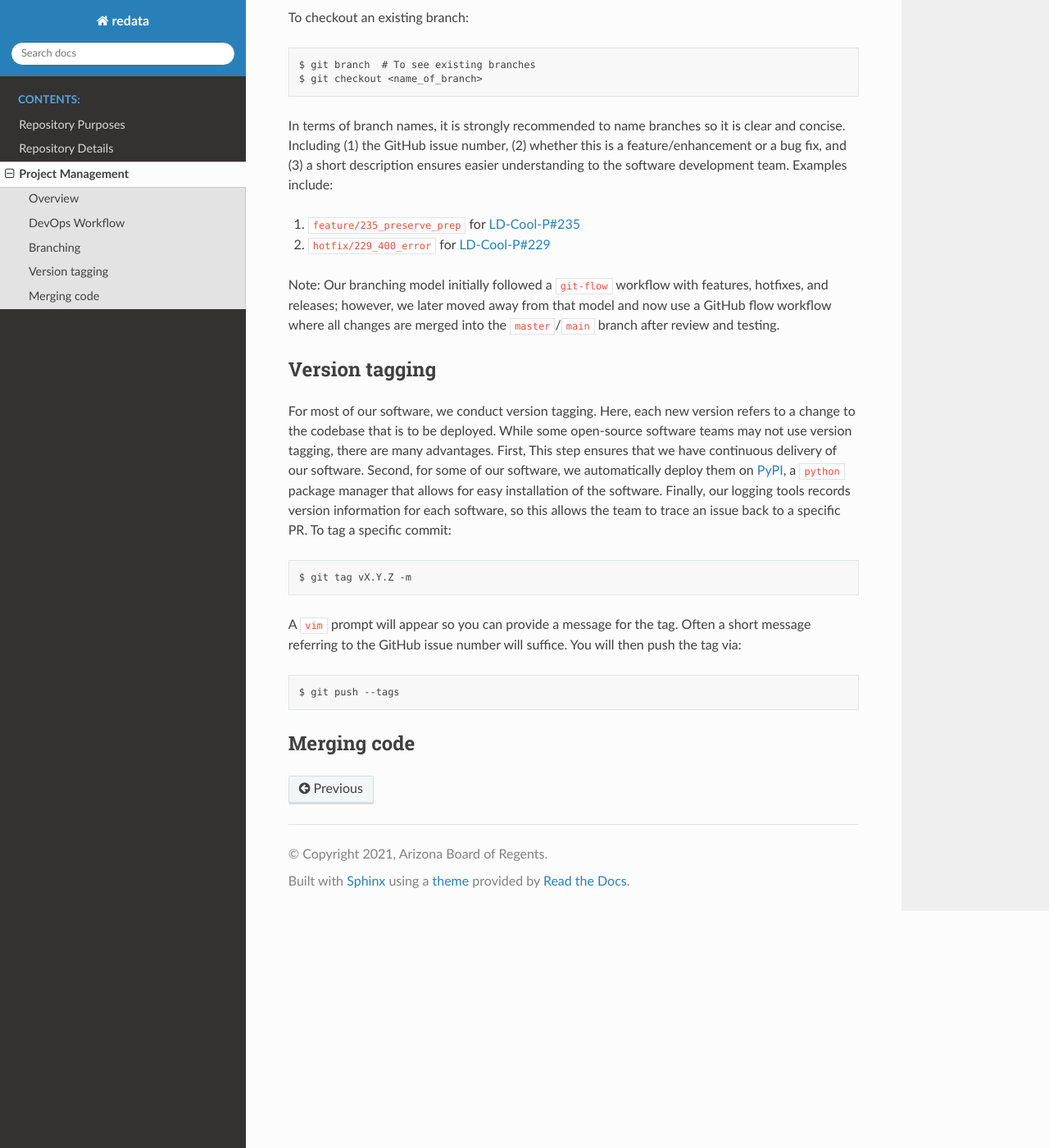
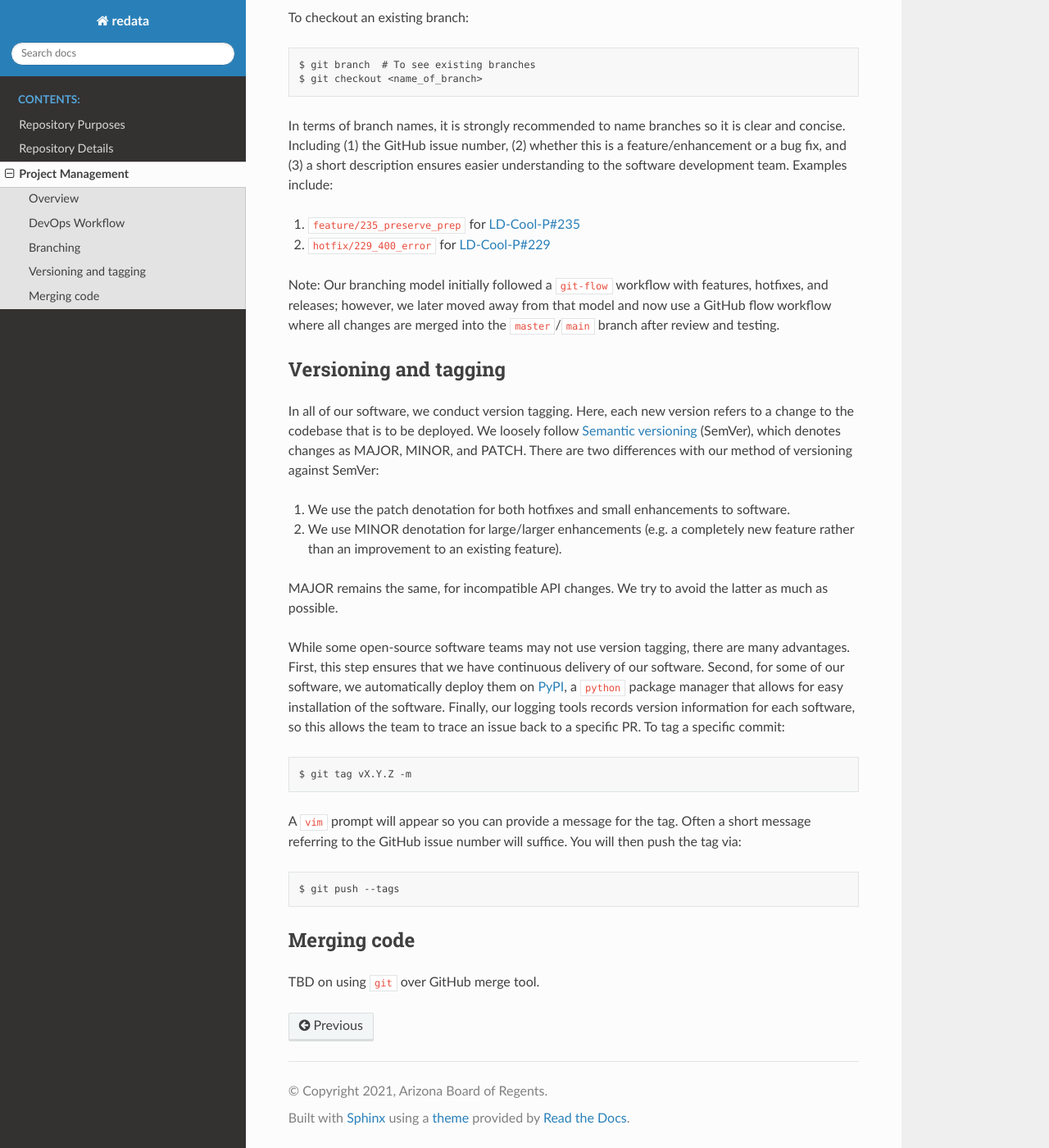
Before and after one commit to UAL-RE/redata-docs, a Sphinx documentation site: the page built from source/project-management.rst, in a window 1280 px wide and 1400 px high, scrolled down 1175 px. Shown: the whole window at 82% size. Built offline with Sphinx 7.4.7 and the Read the Docs theme 2.0.0, drawn with Linux system fonts in a browser that asks for light colours.

Commit message:
Update versioning section

```diff
--- a/source/project-management.rst
+++ b/source/project-management.rst
@@ -77,18 +77,30 @@ model and now use a GitHub flow workflow where all changes are merged into
 the ``master``/``main`` branch after review and testing.
 
 
-Version tagging
----------------
+Versioning and tagging
+----------------------
 
-For most of our software, we conduct version tagging. Here, each new version
-refers to a change to the codebase that is to be deployed. While some
-open-source software teams may not use version tagging, there are many
-advantages. First, This step ensures that we have continuous delivery of our
-software. Second, for some of our software, we automatically deploy them on
-`PyPI`_, a ``python`` package manager that allows for easy installation of
-the software. Finally, our logging tools records version information for
-each software, so this allows the team to trace an issue back to a specific
-PR. To tag a specific commit:
+In all of our software, we conduct version tagging.
+Here, each new version refers to a change to the codebase that is to
+be deployed. We loosely follow `Semantic versioning`_ (SemVer), which
+denotes changes as MAJOR, MINOR, and PATCH. There are two differences
+with our method of versioning against SemVer:
+
+1. We use the patch denotation for both hotfixes and small enhancements
+   to software.
+2. We use MINOR denotation for large/larger enhancements (e.g. a completely
+   new feature rather than an improvement to an existing feature).
+
+MAJOR remains the same, for incompatible API changes. We try to avoid the
+latter as much as possible.
+
+While some open-source software teams may not use version tagging, there are
+many advantages. First, this step ensures that we have continuous delivery
+of our software. Second, for some of our software, we automatically deploy
+them on `PyPI`_, a ``python`` package manager that allows for easy
+installation of the software. Finally, our logging tools records version
+information for each software, so this allows the team to trace an issue
+back to a specific PR. To tag a specific commit:
 
 ::
 
@@ -106,7 +118,11 @@ You will then push the tag via:
 Merging code
 ------------
 
+TBD on using ``git`` over GitHub merge tool.
+
+
 .. _`GitHub issues`: https://guides.github.com/features/issues/
 .. _`GitHub pull requests`: https://docs.github.com/en/github/collaborating-with-pull-requests/proposing-changes-to-your-work-with-pull-requests/about-pull-requests
 .. _`GitHub project boards`: https://docs.github.com/en/issues/organizing-your-work-with-project-boards/managing-project-boards/about-project-boards
 .. _`PyPI`: https://pypi.org
+.. _`Semantic versioning`: https://semver.org/
```
